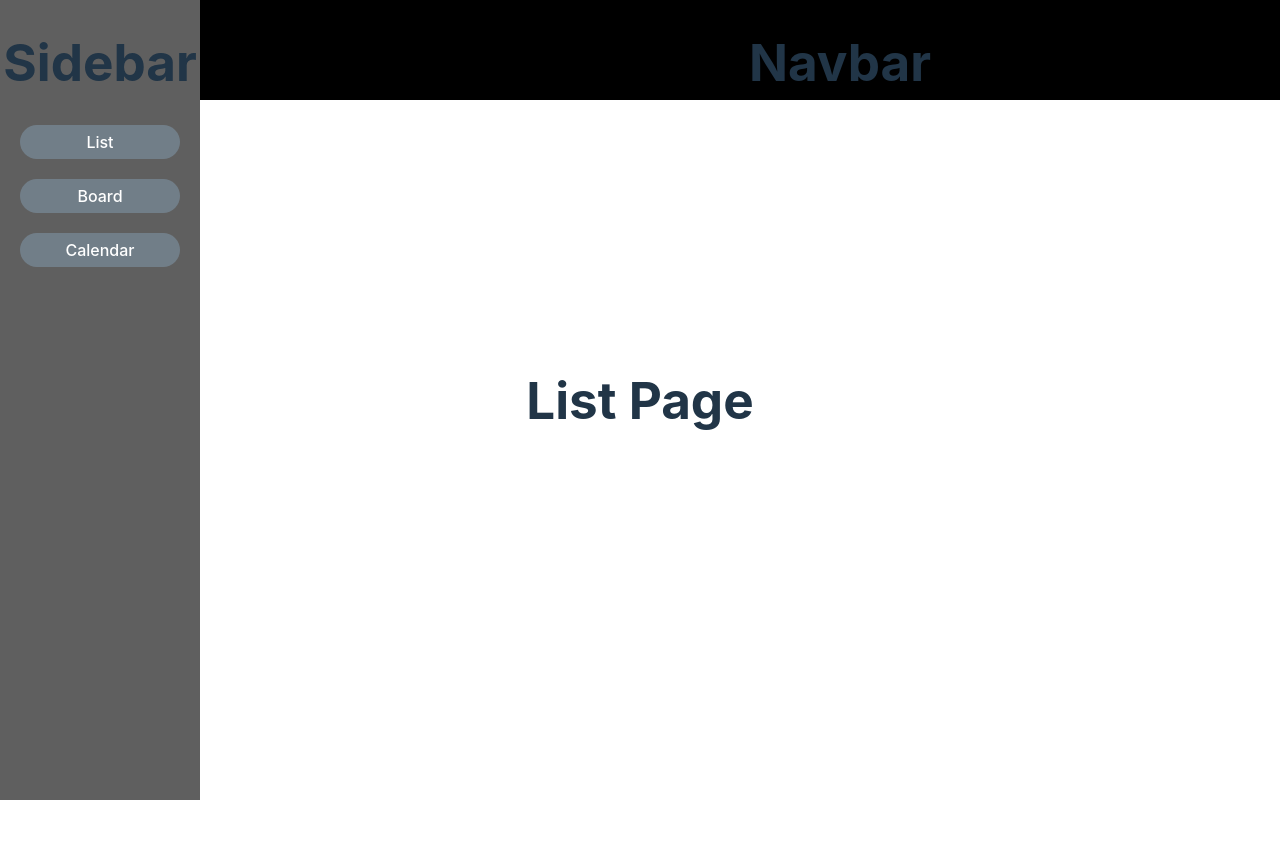
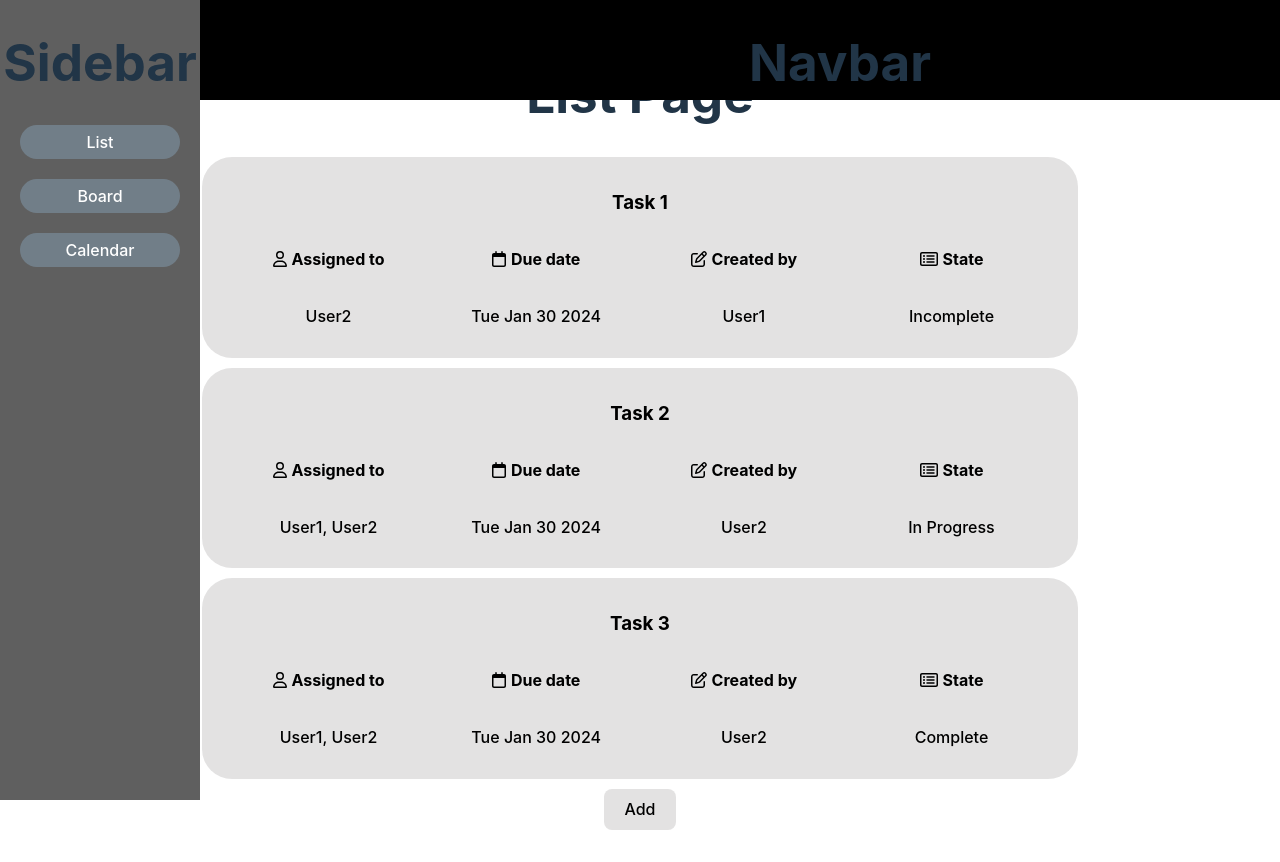
Before and after one commit to Bellier-Baptiste/todoApp, a React (Vite) app: page /list in a window 1280 px wide. Before the commit the page ends 800 px from the top, so only its background shows below. Built offline with nearby package versions, Linux system fonts and the light colour scheme.

Commit message:
{Listview} creation of listItems

```diff
--- a/package.json
+++ b/package.json
@@ -10,6 +10,9 @@
     "preview": "vite preview"
   },
   "dependencies": {
+    "@fortawesome/fontawesome-svg-core": "^6.4.2",
+    "@fortawesome/free-regular-svg-icons": "^6.4.2",
+    "@fortawesome/react-fontawesome": "^0.2.0",
     "react": "^18.2.0",
     "react-calendar": "^4.6.1",
     "react-dom": "^18.2.0",
--- a/src/front/components/content/form.tsx
+++ b/src/front/components/content/form.tsx
@@ -26,9 +26,10 @@ const Form = () => {
         const isAssignedToValid = assignedToRef.current?.checkValidity();
         const isDueDateValid = dueDateRef.current?.checkValidity();
         const isDescriptionValid = descriptionRef.current?.checkValidity();
-
+        console.log('checkval')
         // Mettre à jour l'état de la validité du formulaire
         setFormIsValid(!!(isTitleValid && isAssignedToValid && isDueDateValid && isDescriptionValid));
+        console.log('setformisvalid', isTitleValid)
 
         // Si tous les champs sont valides, ajoutez la tâche
         if (isTitleValid && isAssignedToValid && isDueDateValid && isDescriptionValid) {
@@ -42,8 +43,11 @@ const Form = () => {
                 assigned_to: assignedTo,
                 category: 'Category1',
             };
+            console.log('tache créer', newTask);
 
             setTasks((prevTasks) => [...prevTasks, newTask]);
+            console.log('taches maj')
+
         }
     };
 
@@ -92,7 +96,7 @@ const Form = () => {
             <textarea name="description" value={description} onChange={(e) => setDescription(e.target.value)} required />
         </label>
         <br />
-        <Link to={formIsValid ? "/board" : "#"}>
+        <Link to={formIsValid ? "#" : "#"}>
             <button type="submit">Add</button>
         </Link>
         </form>
--- /dev/null
+++ b/src/front/components/content/listItem.tsx
@@ -0,0 +1,55 @@
+import { FontAwesomeIcon } from '@fortawesome/react-fontawesome';
+import { faCalendar, faListAlt, faPenToSquare, faUser } from '@fortawesome/free-regular-svg-icons';
+import React, { useState } from 'react';
+
+
+type ListItemProps = {
+  taskName: string;
+  assignedTo: string;
+  deadline: string; // Vous pouvez utiliser le type Date si nécessaire
+  creator: string;
+  state: string;
+};
+
+const ListItem: React.FC<ListItemProps> = ({ taskName, assignedTo, deadline, creator, state }) => {
+    const [isHovered, setIsHovered] = useState(false);
+
+    const itemStyle: React.CSSProperties = {
+        backgroundColor: isHovered ? 'rgba(186, 183, 183, 0.7)' : 'rgba(186, 183, 183, 0.4)',
+        borderRadius: '30px',
+        padding: '5px',
+        margin: '10px',
+        color: 'black',
+    };
+
+    const buttonStyle: React.CSSProperties = {
+        color: 'black',
+        backgroundColor: 'transparent',
+        width: '100%',
+        height: '100%',
+        borderRadius: '30px',
+    };
+
+    const gridStyle: React.CSSProperties = {
+        display: 'grid',
+        gridTemplateColumns: 'repeat(4, 2fr)',
+        gap: '5px',
+    };
+
+  return (
+    <div className="ticket" style={itemStyle} onMouseEnter={() => setIsHovered(true)} onMouseLeave={() => setIsHovered(false)}>
+        <button style={buttonStyle} >
+            <h3>{taskName}</h3>
+                <span style={gridStyle}>
+                    <p><FontAwesomeIcon icon={faUser} style={{marginRight: '5px'}}/><b>Assigned to </b></p>
+                    <p><FontAwesomeIcon icon={faCalendar} style={{marginRight: '5px'}}/><b>Due date</b></p>
+                    <p><FontAwesomeIcon icon={faPenToSquare} style={{marginRight: '5px'}}/><b>Created by</b></p>
+                    <p><FontAwesomeIcon icon={faListAlt} style={{marginRight: '5px'}}/><b>State</b></p>
+                    <p>{assignedTo}</p><p>{deadline}</p><p>{creator}</p><p>{state}</p>
+                </span>
+        </button>
+    </div>
+  );
+};
+
+export default ListItem;
--- a/src/front/pages/listPage.tsx
+++ b/src/front/pages/listPage.tsx
@@ -1,21 +1,56 @@
-import { tasks } from "../bdd/database";
+import { Link } from "react-router-dom";
 import Navbar from "../components/navigation/navbar";
 import Sidebar from "../components/navigation/sidebar";
+import { useState } from "react";
+import { tasks } from "../bdd/database";
+import ListItem from "../components/content/listItem";
 
 const ListPage = () => {
-    const userTasks = tasks.filter(task => task.assigned_to === `User${1}`);
-    console.log("User tasks : "+ userTasks);
+    const [isHovered, setIsHovered] = useState(false);
+    /*
+    const [tasks] = useState(initialTasks);
+    const [tasksTodo, setTasksTodo] = useState(initialTasks.filter(task => task.state === 'Incomplete'));
+    const [tasksInProgress, setTasksInProgress] = useState(initialTasks.filter(task => task.state === 'In Progress'));
+    const [tasksCompleted, setTasksCompleted] = useState(initialTasks.filter(task => task.state === 'Complete'));
+
+    useEffect(() => {
+        setTasksTodo(tasks.filter(task => task.state === 'Incomplete'));
+        setTasksInProgress(tasks.filter(task => task.state === 'In Progress'));
+        setTasksCompleted(tasks.filter(task => task.state === 'Complete'));
+    }, [tasks]);
+    */
+    const divStyle: React.CSSProperties = {
+        width: '70vw',
+    }
+
+    const addButtonStyle: React.CSSProperties = {
+        backgroundColor: isHovered ? 'rgba(186, 183, 183, 0.7)' : 'rgba(186, 183, 183, 0.4)',
+        color: 'black',
+    };
 
     return (
-        <div>
+        <div style={divStyle}>
             <Navbar title='Navbar'/>
             <Sidebar title='Sidebar'/>
             <h1>List Page</h1>
-            <ul>
-                {userTasks.map(task => (
-                    <li key={task.id}>{task.title}</li>
-                ))}
-            </ul>
+            <div style={{ width: '100%', justifyContent: 'space-between' }}>
+                {tasks.map(task => (
+                    <ListItem
+                        key={task.id}
+                        taskName={task.title}
+                        assignedTo={task.assigned_to}
+                        deadline={task.due_date.toDateString()}
+                        creator={task.created_by}
+                        state={task.state}
+                    />
+            ))}
+            </div>
+            <Link to="/newTask">
+                <button style={addButtonStyle} onMouseEnter={() => setIsHovered(true)}
+                        onMouseLeave={() => setIsHovered(false)}>
+                Add
+                </button>
+            </Link>
         </div>
     );
 };
```
Also changed, not shown: 1 other file (tests, documents, lock files or other folders).
